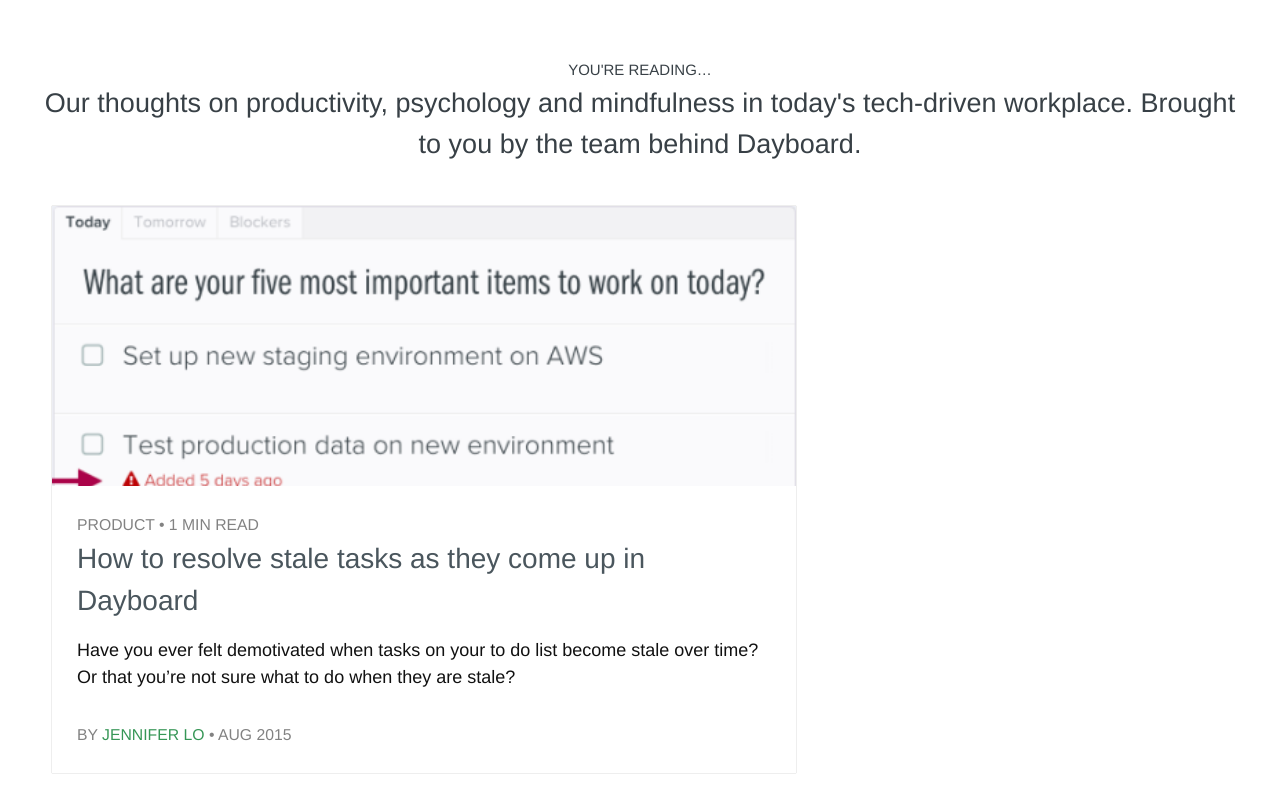
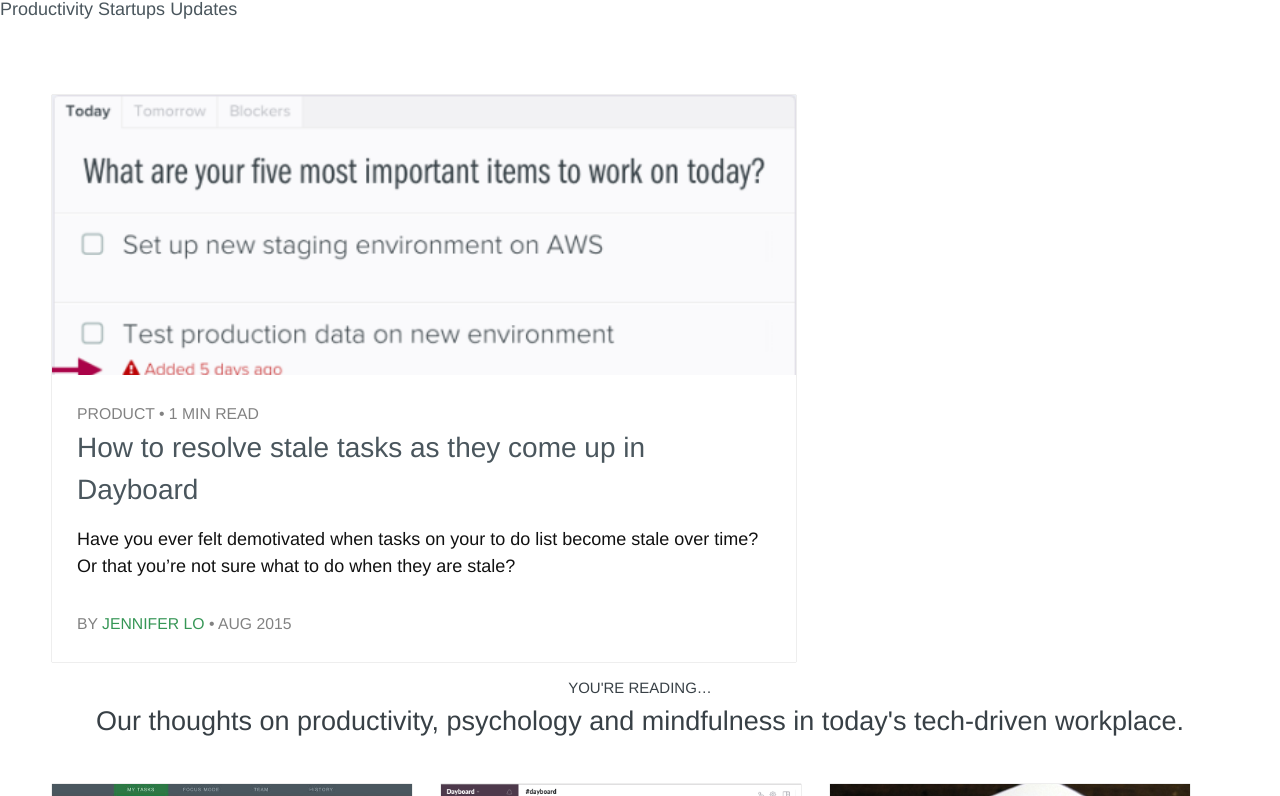
Before and after one commit to dayboard/blog, a Jekyll site: the page built from index.html, in a window 1280 px wide and 900 px high, cut to the strip 104-900 px from the top of the window. Built offline with Jekyll 4.4.1, drawn with Linux system fonts in a browser that asks for light colours; nearby versions of some CDN libraries.

Commit message:
Added nav bar for categories

```diff
--- a/index.html
+++ b/index.html
@@ -1,12 +1,14 @@
 ---
 layout: default
 ---
+
+<nav class="categories">
+  <a href="/blog/">Productivity</a>
+  <a href="/blog/">Startups</a>
+  <a href="/blog/">Updates</a>
+</nav>
+
 <div class="home">
-
-  <div class="tagline">
-    <small style="text-transform: uppercase; font-style:italics">You're reading&hellip;</small>
-    <h2>Our thoughts on productivity, psychology and mindfulness in today's tech-driven workplace. Brought to you by the team behind Dayboard.</h2>
-  </div>
 
   {% assign featured_post = site.posts.first %}
   <div class="featured-post">
@@ -28,6 +30,10 @@
   </div>
 
   <!--Whether if it's about focusing on what’s important, doing amazing work, fighting distractions, or finding happiness.-->
+  <div class="tagline">
+    <small style="text-transform: uppercase; font-style:italics">You're reading&hellip;</small>
+    <h2>Our thoughts on productivity, psychology and mindfulness in today's tech-driven workplace.</h2>
+  </div>
 
   <ul class="post-list">
     {% for post in site.posts %}
```
